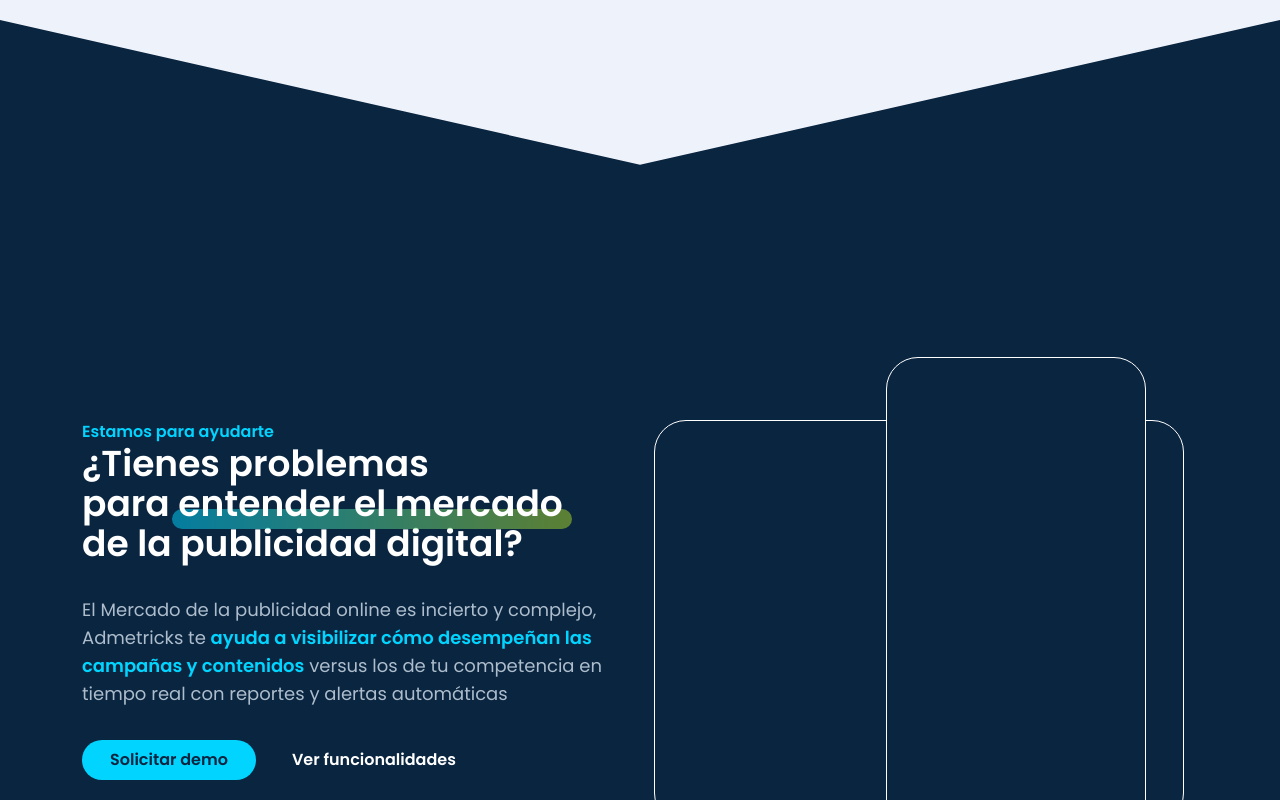
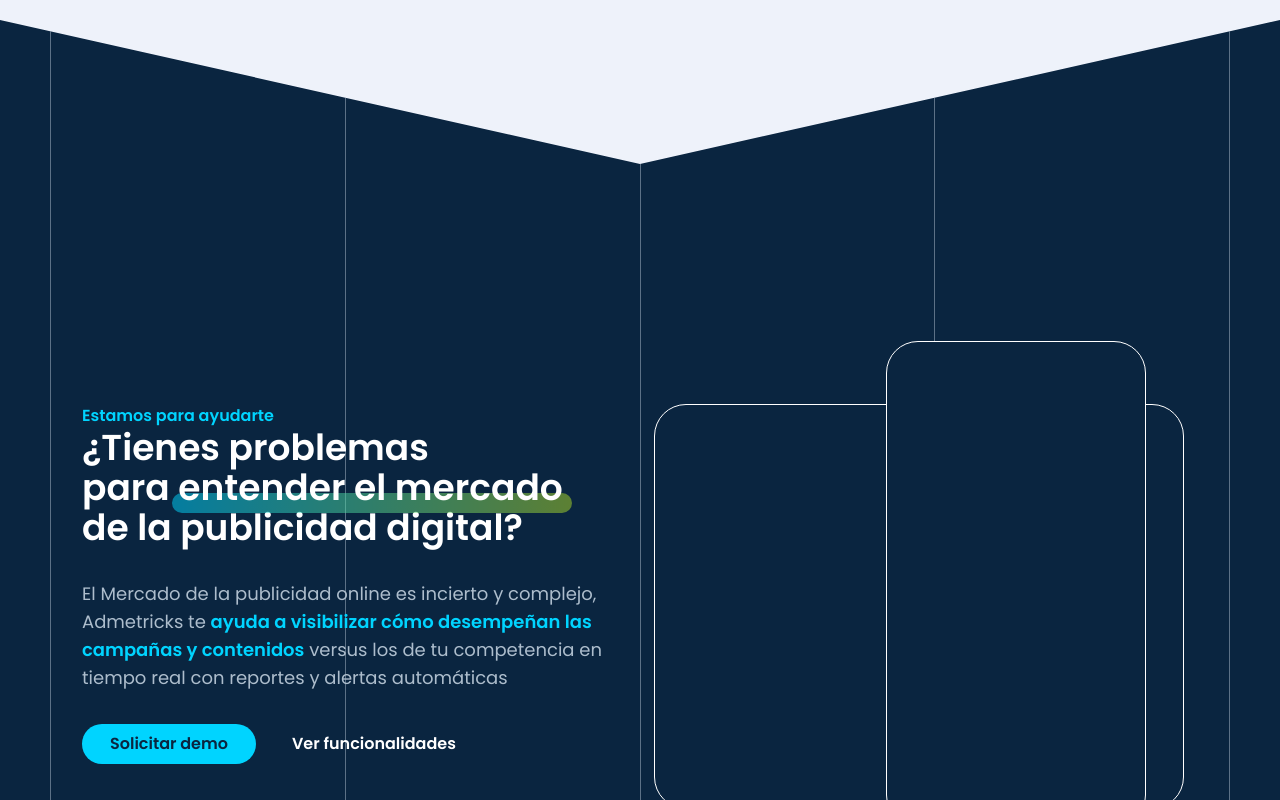
Before and after one commit to phronesys/admetricks-challenge-vue, a Vue app: page / in a window 1280 px wide. Shown: the top 800 px of the page. Built offline with nearby package versions, Linux system fonts and the light colour scheme.

Commit message:
feat: background lines #1

```diff
--- a/src/layouts/landing/AmCardGrid.vue
+++ b/src/layouts/landing/AmCardGrid.vue
@@ -23,6 +23,7 @@ const cardClasses = [
 
 <style lang="postcss">
 section#cards {
+  @apply pb-80;
 }
 section#cards .card-grid {
   @apply h-[400px] w-full mx-auto px-8 flex flex-col sm:grid justify-center gap-4;
--- a/src/layouts/landing/AmHeader.vue
+++ b/src/layouts/landing/AmHeader.vue
@@ -38,7 +38,7 @@ const { width: screenWidth } = useWindowSize();
 
 <style lang="postcss">
 section#header {
-  @apply mx-auto p-4 flex;
+  @apply p-4 pt-96 flex flex-row mx-auto;
   @apply xl:w-[1180px];
 }
 section#header > .content {
@@ -81,7 +81,7 @@ section#header > .content > .buttons {
   @apply flex flex-row gap-2;
 }
 
-/* using cards */
+/* using cards instead of images */
 section#header > .devices {
   @apply relative w-[540px] hidden;
   @apply xl:block;
--- a/src/views/landing.vue
+++ b/src/views/landing.vue
@@ -1,5 +1,12 @@
 <template>
   <main id="landing">
+    <div class="lines">
+      <span></span>
+      <span></span>
+      <span></span>
+      <span></span>
+      <span></span>
+    </div>
     <am-header></am-header>
     <am-features></am-features>
     <am-card-grid></am-card-grid>
@@ -14,9 +21,17 @@ import AmHeader from "../layouts/landing/AmHeader.vue";
 
 <style lang="postcss">
 main#landing {
-  @apply flex flex-col mx-auto gap-40 pb-80 pt-96;
+  @apply flex flex-col mx-auto gap-40 relative overflow-hidden;
   @apply text-admetricks-gray bg-admetricks-dark;
   /* using css instead of an image */
   clip-path: polygon(50% 5%, 100% 0, 100% 100%, 0 100%, 0 0);
+
+  & > .lines {
+    @apply min-w-[1180px] min-h-full flex justify-between -z-10;
+    @apply absolute -translate-x-1/2 left-1/2 pb-80;
+    span {
+      @apply min-h-full min-w-[1px] bg-admetricks-gray/50;
+    }
+  }
 }
 </style>
```
